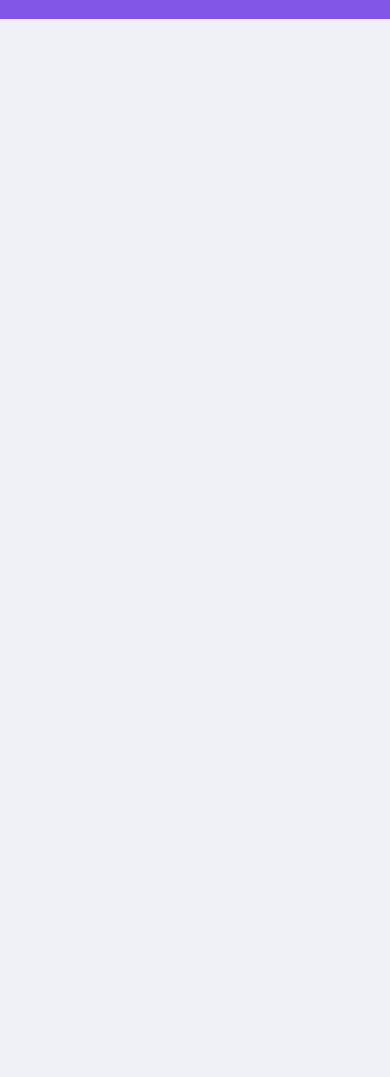
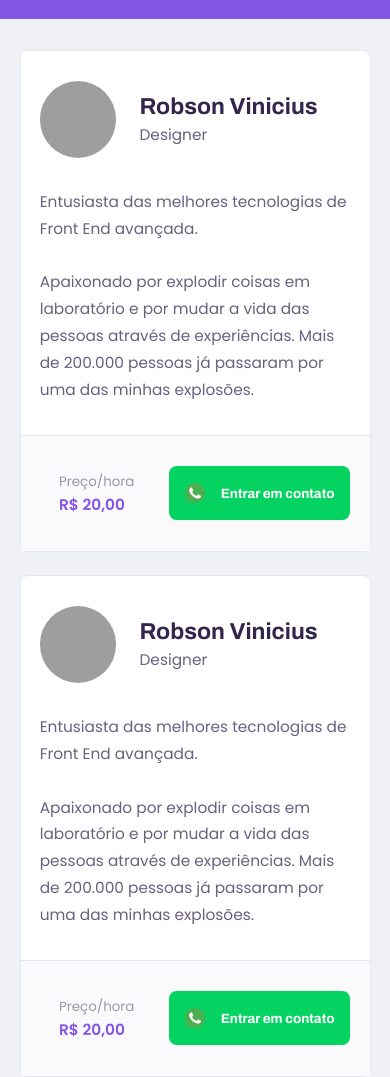
Before and after one commit to RobsonVinicius/next-level-week2, a plain HTML site: page study.html in a window 390 px wide. Shown: the part 580-1657 px from the top of the page. Before the commit the page ends 844 px from the top, so only its background shows below. Drawn offline with Linux system fonts and the light colour scheme; grey boxes are pictures that could not be loaded.

Commit message:
Create section teacher, estilos para essa  section article, conteudo e footer, finalizado o mobile first

```diff
--- a/study.html
+++ b/study.html
@@ -64,6 +64,52 @@
       </div>
     </header>
 
+    <main>
+      <article class="teacher-item">
+        <header>
+            <img
+                src="https://avatars0.githubusercontent.com/u/19499815?s=460&u=416ced9e720aab9f10892fa09c16f7e3694c4253&v=4"
+                alt="Diego Fernandes">
+            <div>
+                <strong>Robson Vinicius</strong>
+                <span>Designer</span>
+            </div>
+        </header>
+
+        <p>Entusiasta das melhores tecnologias de Front End avançada.<br><br>Apaixonado por explodir coisas em laboratório e por mudar a vida das pessoas através de experiências. Mais de 200.000 pessoas já passaram por uma das minhas explosões.</p>
+
+        <footer>
+            <p>Preço/hora<strong>R$ 20,00</strong>
+            </p>
+            <button type="button">
+                <img src="/images/icons/whatsapp.svg" alt="Whatsapp">Entrar em contato
+            </button>
+        </footer>
+      </article>
+
+      <article class="teacher-item">
+        <header>
+            <img
+                src="https://avatars0.githubusercontent.com/u/19499815?s=460&u=416ced9e720aab9f10892fa09c16f7e3694c4253&v=4"
+                alt="Diego Fernandes">
+            <div>
+                <strong>Robson Vinicius</strong>
+                <span>Designer</span>
+            </div>
+        </header>
+
+        <p>Entusiasta das melhores tecnologias de Front End avançada.<br><br>Apaixonado por explodir coisas em laboratório e por mudar a vida das pessoas através de experiências. Mais de 200.000 pessoas já passaram por uma das minhas explosões.</p>
+
+        <footer>
+            <p>Preço/hora<strong>R$ 20,00</strong>
+            </p>
+            <button type="button">
+                <img src="/images/icons/whatsapp.svg" alt="Whatsapp">Entrar em contato
+            </button>
+        </footer>
+      </article>
+    </main>
+
   </div>
 
 </body>
--- a/styles/partials/page-study.css
+++ b/styles/partials/page-study.css
@@ -111,3 +111,96 @@
   left: 1.6rem;
   bottom: 0;
 }
+
+
+#page-study main {
+  margin: 3.2rem auto;
+  width: 90%;
+}
+
+.teacher-item {
+  background: var(--color-box-base);
+  border: 1px solid var(--color-line-in-white);
+  border-radius: .8rem;
+  margin-top: 2.4rem;
+}
+
+.teacher-item header {
+  padding: 3.2rem 2rem;
+  display: flex;
+  align-items: center;
+}
+
+.teacher-item header img {
+  width: 8rem;
+  height: 8rem;
+  border-radius: 50%
+}
+
+.teacher-item header div {
+  margin-left: 2.4rem;
+}
+
+.teacher-item header div strong {
+  font: 700 2.4rem Archivo;
+  display: block;
+  color: var(--color-text-title)
+}
+
+.teacher-item header div span {
+  font-size: 1.6rem;
+  display: block;
+  margin-top: .4rem;
+}
+
+.teacher-item p {
+  padding: 0 2rem;
+  font-size: 1.6rem;
+  line-height: 2.8rem;
+}
+
+.teacher-item footer {
+  padding: 3.2rem 2rem;
+  background: var(--color-box-footer);
+  border-top: 1px solid var(--color-line-in-white);
+  margin-top: 3.2rem;
+  display: flex;
+  align-items: center;
+  justify-content: space-between;
+}
+
+.teacher-item footer p {
+  font-size: 1.4rem;
+  line-height: 2.4rem;
+  color: var(--color-text-complement)
+}
+
+.teacher-item footer p strong {
+  font-size: 1.6rem;
+  color: var(--color-primary);
+  display: block;
+}
+
+.teacher-item footer button {
+  width: 20rem;
+  height: 5.6rem;
+  background: var(--color-secondary);
+  color: var(--color-button-text);
+  border: 0;
+  border-radius: .8rem;
+  cursor: pointer;
+  font: 700 1.4rem Archivo;
+
+  display: flex;
+  align-items: center;
+  justify-content: space-evenly;
+
+  text-decoration: none;
+
+  transition: background 0.2s;
+  margin-left: 1.6rem;
+}
+
+.teacher-item footer button:hover {
+  background: var(--color-secondary-dark);
+}
```
